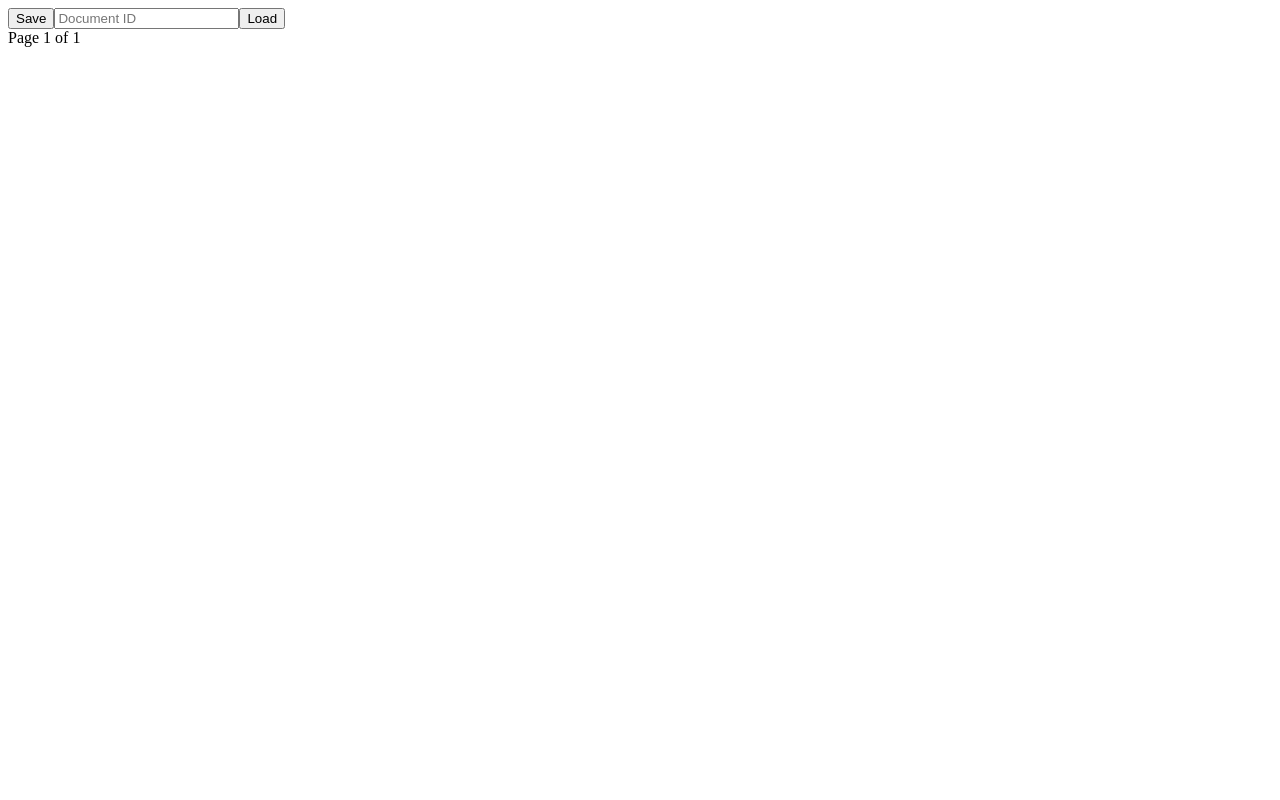
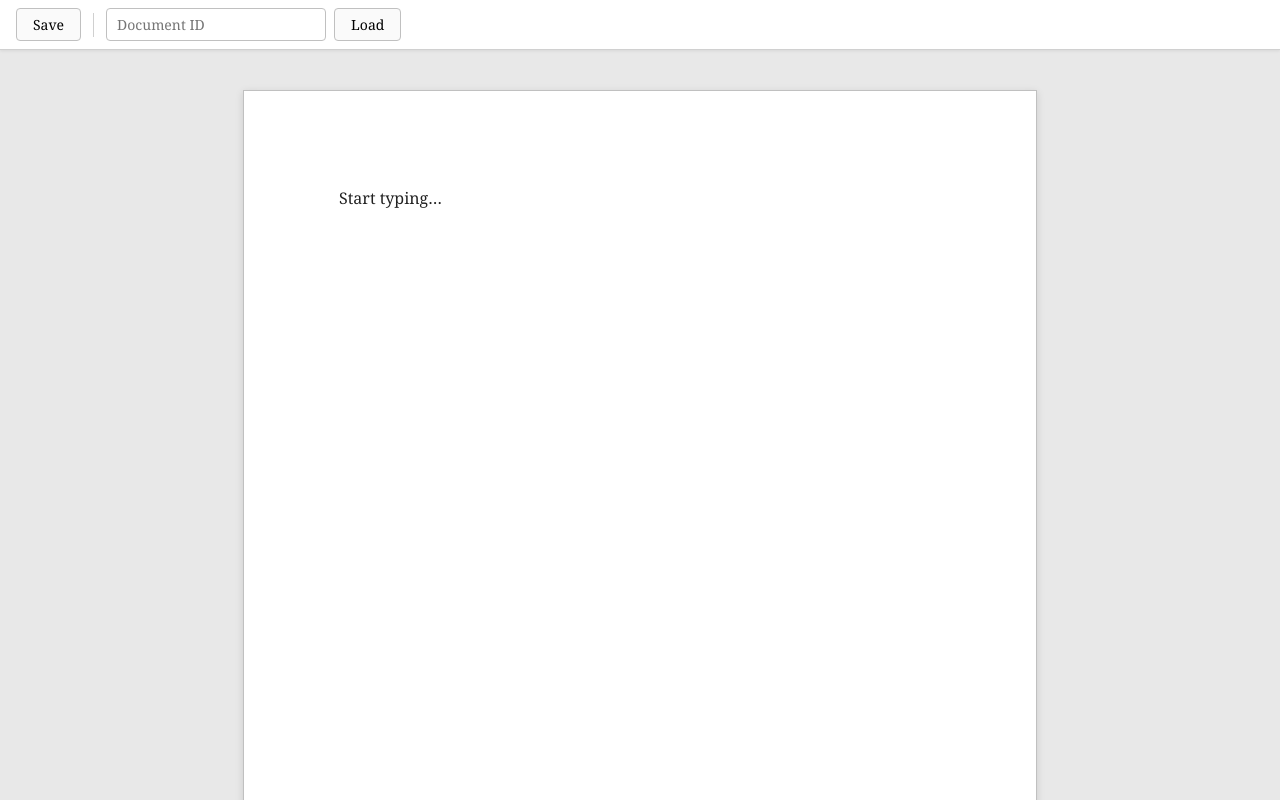
Before and after one commit to tri27pham/document-editor, a React (Vite) app: page / in a window 1280 px wide. Shown: the top 800 px of the page. Built offline with nearby package versions, Linux system fonts and the light colour scheme.

Commit message:
feat: add initial page styling

```diff
--- a/src/client/main.tsx
+++ b/src/client/main.tsx
@@ -1,6 +1,7 @@
 import { StrictMode } from "react";
 import { createRoot } from "react-dom/client";
 import { App } from "./App";
+import "./styles.css";
 
 createRoot(document.getElementById("root")!).render(
   <StrictMode>
--- /dev/null
+++ b/src/client/styles.css
@@ -0,0 +1,136 @@
+/* --- Reset & Base --- */
+
+*,
+*::before,
+*::after {
+  box-sizing: border-box;
+  margin: 0;
+  padding: 0;
+}
+
+html, body, #root {
+  height: 100%;
+}
+
+body {
+  font-family: "Georgia", "Times New Roman", serif;
+  font-size: 16px;
+  line-height: 1.6;
+  color: #222;
+  background: #e8e8e8;
+}
+
+/* --- App Layout --- */
+
+.app {
+  display: flex;
+  flex-direction: column;
+  min-height: 100%;
+}
+
+/* --- Toolbar --- */
+
+.toolbar {
+  position: sticky;
+  top: 0;
+  z-index: 100;
+  display: flex;
+  align-items: center;
+  gap: 8px;
+  padding: 8px 16px;
+  background: #fff;
+  border-bottom: 1px solid #d0d0d0;
+  box-shadow: 0 1px 3px rgba(0, 0, 0, 0.08);
+}
+
+.toolbar button {
+  padding: 6px 16px;
+  font-size: 14px;
+  font-family: inherit;
+  border: 1px solid #c0c0c0;
+  border-radius: 4px;
+  background: #fafafa;
+  cursor: pointer;
+  transition: background 0.15s;
+}
+
+.toolbar button:hover {
+  background: #f0f0f0;
+}
+
+.toolbar input {
+  padding: 6px 10px;
+  font-size: 14px;
+  font-family: inherit;
+  border: 1px solid #c0c0c0;
+  border-radius: 4px;
+  width: 220px;
+}
+
+.toolbar-divider {
+  width: 1px;
+  height: 24px;
+  background: #d0d0d0;
+  margin: 0 4px;
+}
+
+.toolbar-id {
+  font-size: 13px;
+  color: #666;
+  font-family: monospace;
+}
+
+/* --- Editor Container (the "paper") --- */
+
+.editor-container {
+  position: relative;
+  width: 794px;
+  min-height: 1123px;
+  margin: 40px auto;
+  background: #fff;
+  box-shadow: 0 2px 8px rgba(0, 0, 0, 0.12);
+}
+
+/* --- Page Overlay (frames + numbers) --- */
+
+.page-overlay {
+  position: absolute;
+  top: 0;
+  left: 0;
+  width: 100%;
+  pointer-events: none;
+  z-index: 10;
+}
+
+.page-frame {
+  position: relative;
+  border: 1px solid #c0c0c0;
+}
+
+.page-number {
+  position: absolute;
+  bottom: 32px;
+  left: 0;
+  right: 0;
+  text-align: center;
+  font-size: 12px;
+  color: #999;
+}
+
+/* --- ProseMirror (TipTap editable area) --- */
+
+.ProseMirror {
+  padding: 96px;
+  min-height: 1123px;
+  outline: none;
+  word-wrap: break-word;
+  white-space: pre-wrap;
+}
+
+.ProseMirror p {
+  margin-bottom: 0.5em;
+}
+
+.ProseMirror:focus {
+  outline: none;
+}
```
